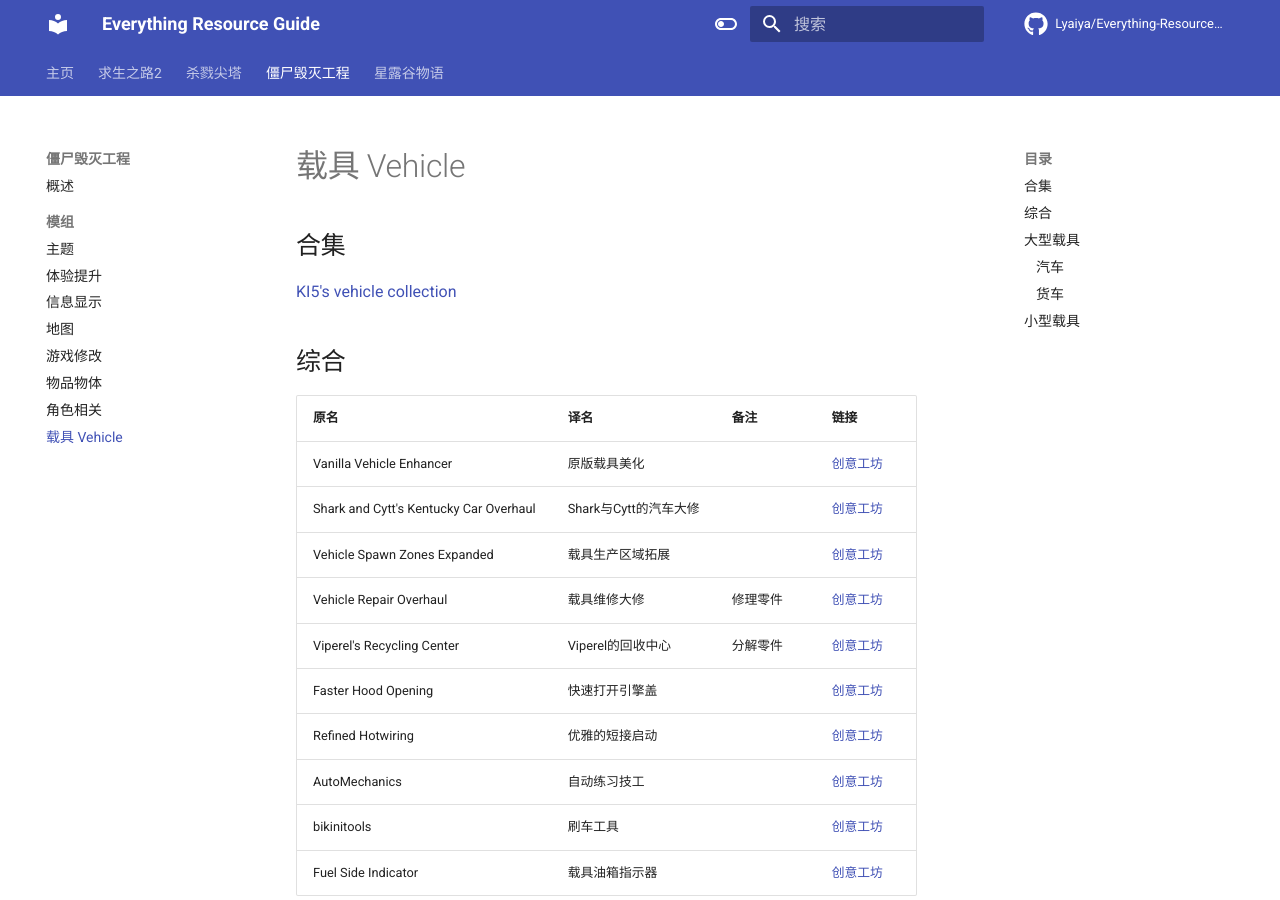
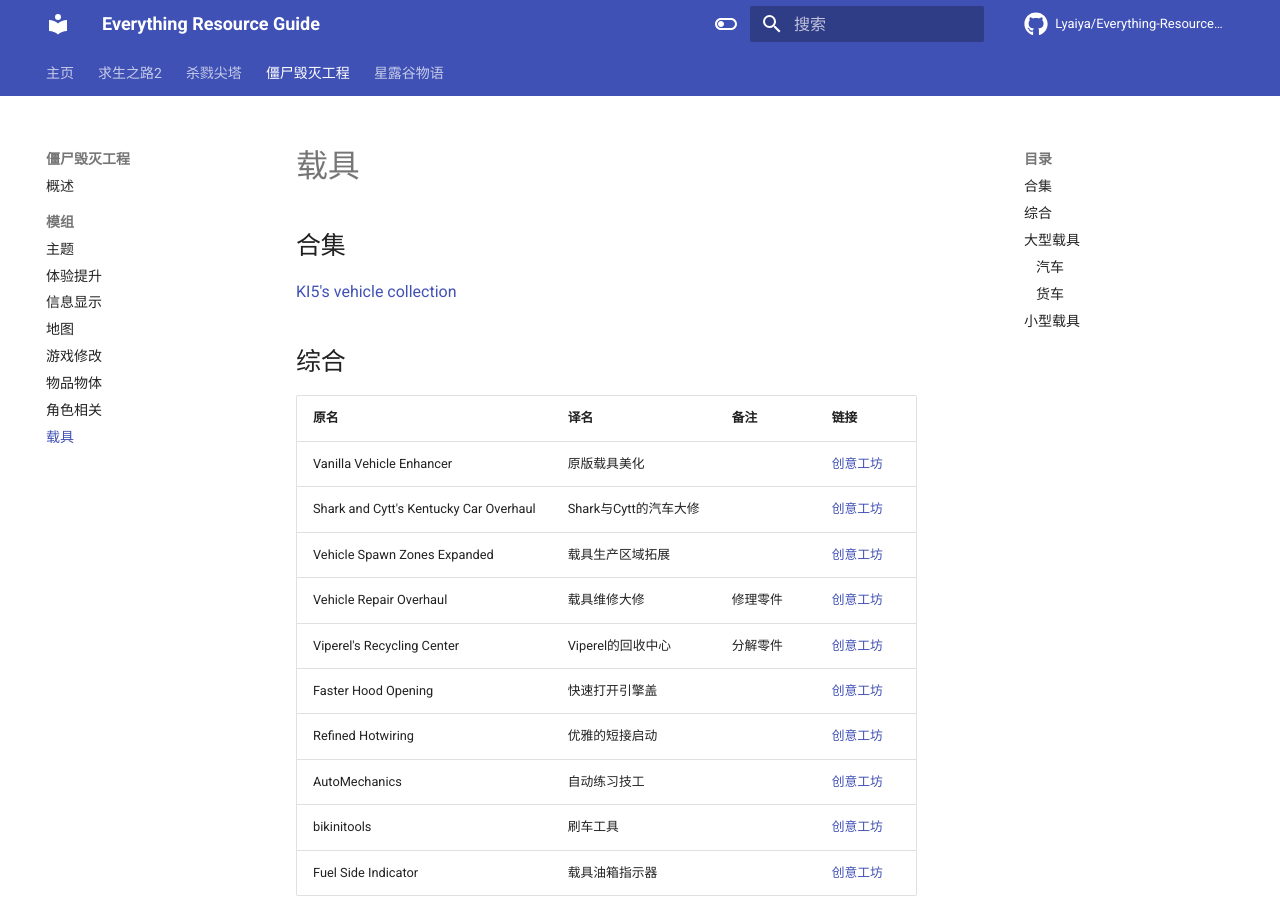
Before and after one commit to Lyaiya/Everything-Resource-Guide, an MkDocs documentation site: the page built from docs/僵尸毁灭工程/模组/载具.md, in a window 1280 px wide and 900 px high. Built offline with MkDocs 1.6.1 and Material for MkDocs 9.7.7, drawn with Linux system fonts in a browser that asks for light colours; comment, search, counter and statistics services are not loaded.

Commit message:
Update 载具.md

```diff
--- a/docs/僵尸毁灭工程/模组/载具.md
+++ b/docs/僵尸毁灭工程/模组/载具.md
@@ -1,4 +1,4 @@
-# 载具 Vehicle
+# 载具
 
 ## 合集
 
```
